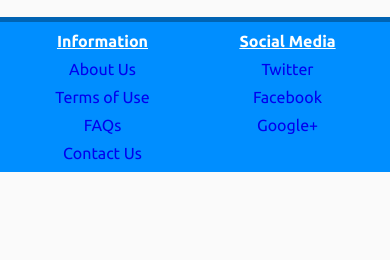
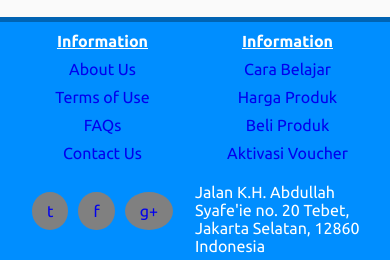
Before and after one commit to zeniuseducation/zeniusenglish-frontend-app, a website: page src/tpl/index.tpl.html in a window 390 px wide. Shown: the part 756-1016 px from the top of the page. Before the commit the page ends 928 px from the top, so only its background shows below. Drawn offline with nearby package versions, Linux system fonts and the light colour scheme; files that its build step writes are made by us from their sources.

Commit message:
Changing footer layout and make it responsive

```diff
--- a/src/styles/main.scss
+++ b/src/styles/main.scss
@@ -14,6 +14,7 @@
 .wrapper {
   display: flex;
   flex-flow: row wrap;
+  min-height: 100vh;
 }
 
 header,
--- a/src/styles/partials/_footer.scss
+++ b/src/styles/partials/_footer.scss
@@ -1,4 +1,8 @@
 footer {
+  display: flex;
+  flex-flow: row wrap;
+  align-items: center;
+  align-content: space-between;
   background: $primary-color;
   border-top: 5px solid $dark-primary-color;
   color: white;
@@ -7,11 +11,6 @@
     padding: $padding-mobile;
     text-decoration: underline;
   }
-  section {
-    float: left;
-    width: 50%;
-    text-align: center;
-  }
   ul, li, a {
     display: block;
   }
@@ -19,3 +18,42 @@
     padding: $padding-mobile;
   }
 }
+
+#site-map,
+#social-media {
+  text-align: center;
+}
+
+#social-media,
+#address {
+  @media #{$media-tablet} {
+    flex: 1 0 0;
+  }
+  flex: 1 0 50%;
+}
+
+#site-map {
+  @media #{$media-tablet} {
+    flex: 2 0 0;
+  }
+  display: flex;
+  flex: 1 100%;
+  section {
+    flex: 1 50%;
+  }
+}
+
+#social-media {
+  display: flex;
+  align-items: center;
+  justify-content: center;
+  ul {
+    display: flex;
+    li {
+      padding: 5px;
+      margin: 0 5px;
+      background: grey;
+      border-radius: 50%;
+    }
+  }
+}
--- a/src/tpl/partials/_guest-foot-start.html
+++ b/src/tpl/partials/_guest-foot-start.html
@@ -1,4 +1,5 @@
   <footer>
+    <section id="site-map">
       <section>
         <h4>Information</h4>
         <ul>
@@ -9,12 +10,24 @@
         </ul>
       </section>
       <section>
-      <h4>Social Media</h4>
+        <h4>Information</h4>
         <ul>
-        <li><a href="#">Twitter</a></li>
-        <li><a href="#">Facebook</a></li>
-        <li><a href="#">Google+</a></li>
+          <li><a href="#">Cara Belajar</a></li>
+          <li><a href="#">Harga Produk</a></li>
+          <li><a href="#">Beli Produk</a></li>
+          <li><a href="#">Aktivasi Voucher</a></li>
         </ul>
+      </section>
+    </section>
+    <section id ="social-media">
+      <ul>
+        <li><a href="#">t</a></li>
+        <li><a href="#">f</a></li>
+        <li><a href="#">g+</a></li>
+      </ul>
+    </section>
+    <section id="address">
+      <p>Jalan K.H. Abdullah Syafe'ie no. 20 Tebet, Jakarta Selatan, 12860 Indonesia</p>
     </section>
   </footer>
   <!-- build:js @@dest -->
```
Lines whose indentation alone changed are shown as unchanged.
